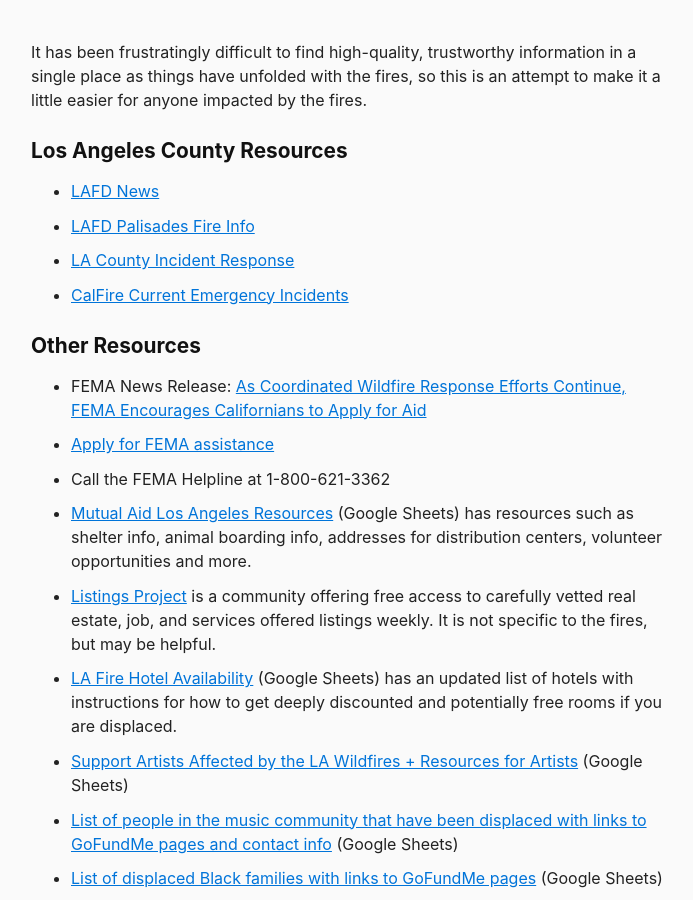
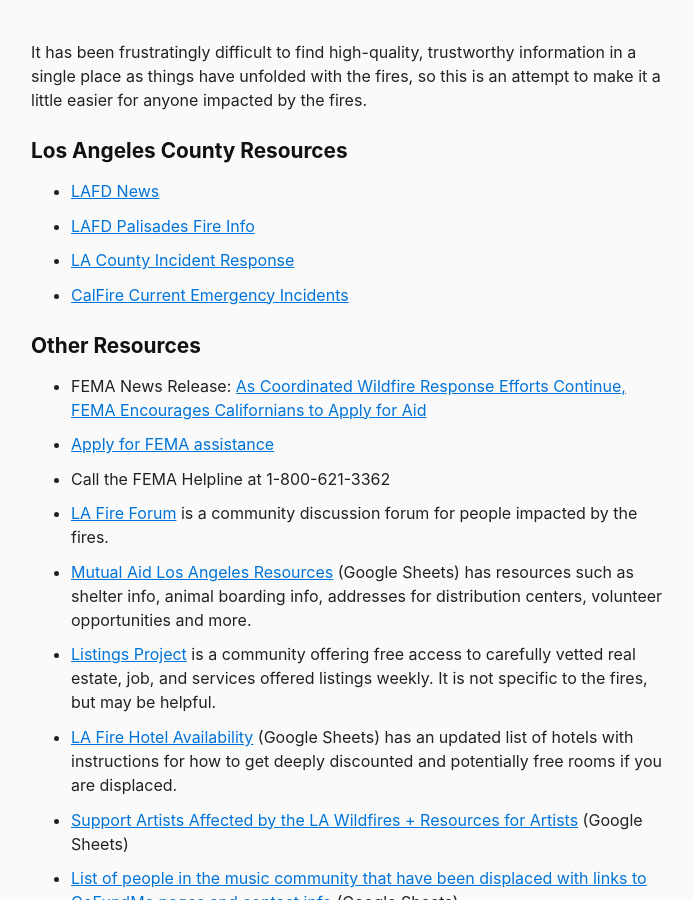
Before and after one commit to bradbarrish/la-fires-help, a Jekyll site: the page built from index.md, in a window 1280 px wide and 900 px high. Shown: the whole window, without its empty margins (289-982 px from the left). Built offline with Jekyll 4.4.1, drawn with Linux system fonts in a browser that asks for light colours.

Commit message:
Update index.md

```diff
--- a/index.md
+++ b/index.md
@@ -13,6 +13,7 @@ It has been frustratingly difficult to find high-quality, trustworthy informatio
 - FEMA News Release: [As Coordinated Wildfire Response Efforts Continue, FEMA Encourages Californians to Apply for Aid](https://www.fema.gov/press-release/20250112/coordinated-wildfire-response-efforts-continue-fema-encourages-californians)
 - [Apply for FEMA assistance](http://www.disasterassistance.gov/)
 - Call the FEMA Helpline at 1-800-621-3362
+- [LA Fire Forum](https://lafires.iolovesyou.com/) is a community discussion forum for people impacted by the fires.
 - [Mutual Aid Los Angeles Resources](https://docs.google.com/spreadsheets/d/1KMk34XY5dsvVJjAoD2mQUVHYU_Ib6COz6jcGH5uJWDY/edit?gid=0#gid=0) (Google Sheets) has resources such as shelter info, animal boarding info, addresses for distribution centers, volunteer opportunities and more.
 - [Listings Project](https://www.listingsproject.com/) is a community offering free access to carefully vetted real estate, job, and services offered listings weekly. It is not specific to the fires, but may be helpful.
 - [LA Fire Hotel Availability](https://docs.google.com/spreadsheets/u/1/d/1o3k8WKk06GsCmPfQYXUyV0NILEt_8jSTzHTk7eIQ4os/htmlview?usp=embed_facebook) (Google Sheets) has an updated list of hotels with instructions for how to get deeply discounted and potentially free rooms if you are displaced.
```
